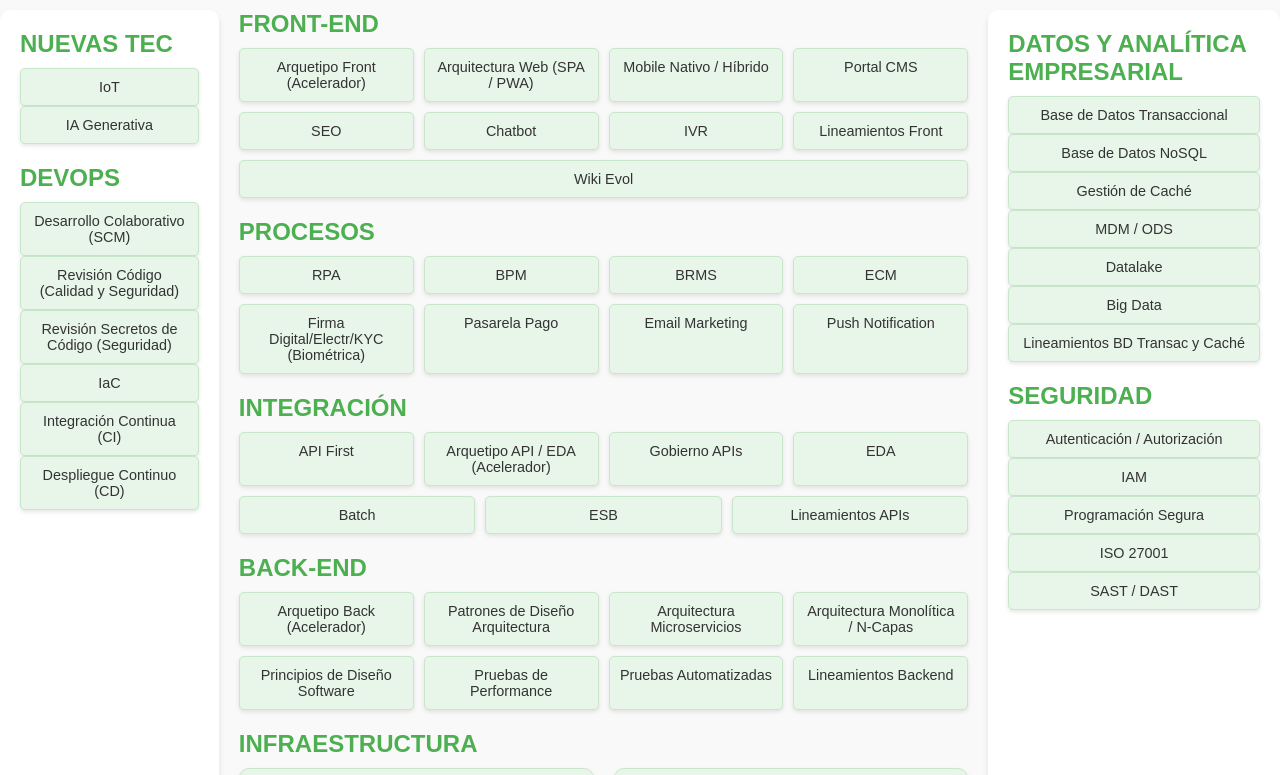
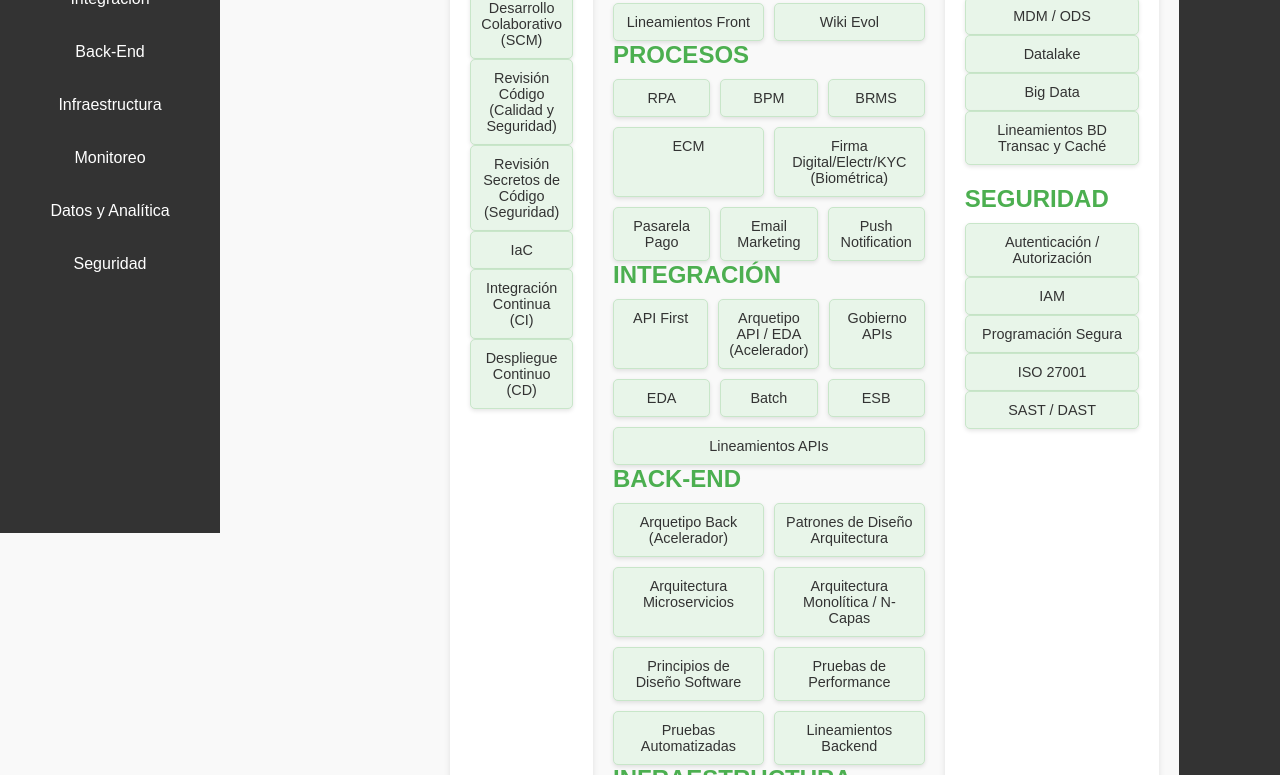
Before and after one commit to xvr8/arquit, a plain HTML site: page index.html in a window 1280 px wide. Shown: the part 267-1042 px from the top of the page. Drawn offline with Linux system fonts and the light colour scheme.

Commit message:
Update styles.css

```diff
--- a/styles.css
+++ b/styles.css
@@ -6,23 +6,58 @@
 }
 
 body {
+    display: flex;
     font-family: Arial, sans-serif;
     background-color: #f9f9f9;
     color: #333;
 }
 
-header {
-    text-align: center;
-    background-color: #4caf50;
-    color: white;
-    padding: 20px;
-    border-radius: 10px;
-    margin-bottom: 20px;
+/* Menu Lateral */
+.menu-lateral {
+    width: 220px;
+    position: fixed;
+    top: 0;
+    left: 0;
+    height: 100vh;
+    background-color: #333;
+    padding-top: 20px;
+    overflow-y: auto;
 }
 
+.menu-lateral ul {
+    list-style: none;
+    padding: 0;
+}
+
+.menu-lateral ul li {
+    margin: 15px 0;
+}
+
+.menu-lateral ul li a {
+    text-decoration: none;
+    color: #fff;
+    display: block;
+    padding: 10px;
+    text-align: center;
+    border-radius: 5px;
+}
+
+.menu-lateral ul li a:hover {
+    background-color: #4caf50;
+    color: #fff;
+}
+
+/* Main Content */
+main {
+    margin-left: 240px; /* Ajustado al ancho del menú */
+    padding: 20px;
+    width: calc(100% - 240px); /* Resta el ancho del menú */
+}
+
+/* Grid Layout */
 .grid-layout {
     display: grid;
-    grid-template-columns: 1.5fr 5fr 2fr;
+    grid-template-columns: 1fr 3fr 1fr; /* Proporciones ajustadas */
     gap: 20px;
 }
 
@@ -37,18 +72,32 @@ header {
     margin-bottom: 20px;
 }
 
-.side-left h2, .side-right h2 {
+.side-left h2, .side-right h2, .center h2, .subsection h3 {
     color: #4caf50;
     margin-bottom: 10px;
+    text-align: left;
 }
 
-.center section {
-    margin-bottom: 20px;
+/* Center Content */
+.center {
+    margin-top: 20px;
 }
 
-.center h2 {
-    color: #4caf50;
-    margin-bottom: 10px;
+.section-content {
+    display: flex;
+    flex-wrap: wrap;
+    gap: 10px;
+}
+
+.box {
+    background-color: #e8f5e9;
+    border: 1px solid #c8e6c9;
+    padding: 10px;
+    border-radius: 5px;
+    text-align: center;
+    font-size: 0.9rem;
+    flex: 1 1 calc(33.33% - 10px); /* Mejor distribución */
+    box-shadow: 0px 2px 4px rgba(0, 0, 0, 0.1);
 }
 
 /* Infraestructura */
@@ -66,29 +115,6 @@ header {
     box-shadow: 0px 4px 6px rgba(0, 0, 0, 0.1);
 }
 
-.subsection h3 {
-    text-align: center;
-    color: #4caf50;
-    margin-bottom: 10px;
-}
-
-.section-content {
-    display: flex;
-    flex-wrap: wrap;
-    gap: 10px;
-}
-
-.box {
-    background-color: #e8f5e9;
-    border: 1px solid #c8e6c9;
-    padding: 10px;
-    border-radius: 5px;
-    text-align: center;
-    font-size: 0.9rem;
-    flex: 1 1 calc(25% - 10px);
-    box-shadow: 0px 2px 4px rgba(0, 0, 0, 0.1);
-}
-
 footer {
     text-align: center;
     padding: 10px;
```
